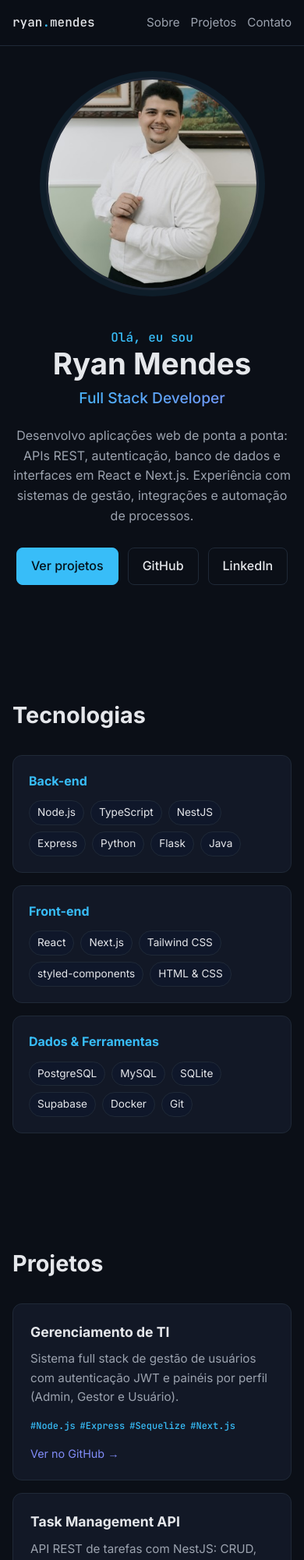
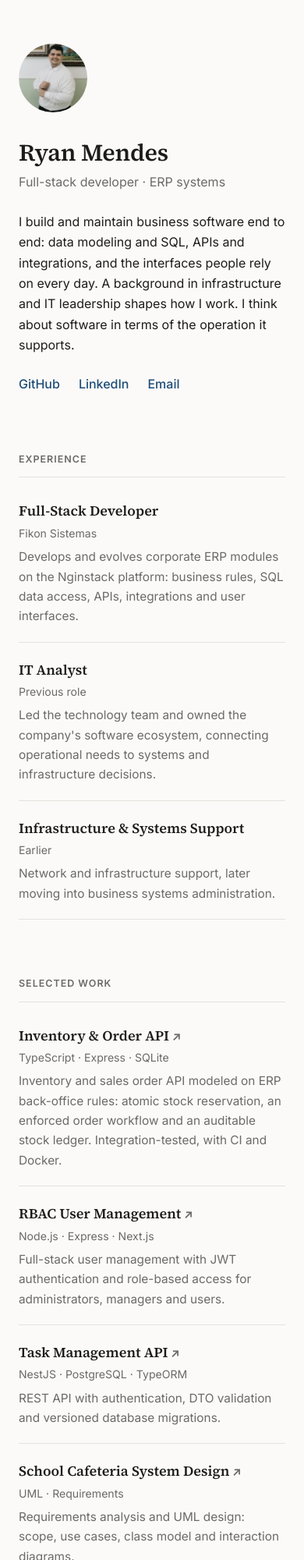
Before and after one commit to ryan-mendes/ryan-mendes.github.io, a plain HTML site: page index.html in a window 390 px wide. Shown: the top 2000 px of the page at 78% size. Drawn offline with Linux system fonts and the light colour scheme.

Commit message:
Redesign site: English, editorial layout, light and dark themes

```diff
--- a/index.html
+++ b/index.html
@@ -1,69 +1,126 @@
 <!doctype html>
-<html lang="pt-BR">
+<html lang="en">
 <head>
   <meta charset="utf-8">
   <meta name="viewport" content="width=device-width, initial-scale=1">
-  <title>Ryan Mendes · Full Stack Developer</title>
-  <meta name="description" content="Portfólio de Ryan Mendes, desenvolvedor Full Stack: Node.js, TypeScript, Python, React e Next.js.">
-  <meta property="og:title" content="Ryan Mendes · Full Stack Developer">
-  <meta property="og:description" content="APIs, sistemas de gestão e aplicações web de ponta a ponta.">
+  <title>Ryan Mendes · Full-Stack Developer</title>
+  <meta name="description" content="Ryan Mendes is a full-stack developer building ERP systems, APIs and integrations.">
+  <meta property="og:title" content="Ryan Mendes · Full-Stack Developer">
+  <meta property="og:description" content="Full-stack developer building ERP systems, APIs and integrations.">
   <meta property="og:image" content="https://ryan-mendes.github.io/assets/ryan.jpeg">
   <link rel="icon" href="assets/ryan.jpeg">
   <link rel="preconnect" href="https://fonts.googleapis.com">
-  <link href="https://fonts.googleapis.com/css2?family=Inter:wght@400;500;600;700&family=JetBrains+Mono:wght@500&display=swap" rel="stylesheet">
+  <link rel="preconnect" href="https://fonts.gstatic.com" crossorigin>
+  <link href="https://fonts.googleapis.com/css2?family=Inter:wght@400;500;600&family=Source+Serif+4:opsz,wght@8..60,500;8..60,600&display=swap" rel="stylesheet">
   <link rel="stylesheet" href="style.css">
 </head>
 <body>
-  <header class="nav">
-    <a class="brand" href="#">ryan<span>.</span>mendes</a>
-    <nav>
-      <a href="#sobre">Sobre</a>
-      <a href="#projetos">Projetos</a>
-      <a href="#contato">Contato</a>
-    </nav>
-  </header>
+  <div class="page">
+    <header class="intro">
+      <img class="portrait" src="assets/ryan.jpeg" alt="Ryan Mendes" width="88" height="88">
+      <h1>Ryan Mendes</h1>
+      <p class="role">Full-stack developer · ERP systems</p>
+      <p class="summary">
+        I build and maintain business software end to end: data modeling and SQL, APIs and
+        integrations, and the interfaces people rely on every day. A background in infrastructure
+        and IT leadership shapes how I work. I think about software in terms of the operation it supports.
+      </p>
+      <nav class="links" aria-label="Contact">
+        <a href="https://github.com/ryan-mendes">GitHub</a>
+        <a href="https://www.linkedin.com/in/ryan-mendes-b7197322a/">LinkedIn</a>
+        <a href="mailto:ryanmendes007@gmail.com">Email</a>
+      </nav>
+    </header>
 
-  <main>
-    <section class="hero">
-      <div class="hero-text">
-        <p class="tag">Olá, eu sou</p>
-        <h1>Ryan Mendes</h1>
-        <h2>Full Stack Developer</h2>
-        <p class="lead">Desenvolvo aplicações web de ponta a ponta: APIs REST, autenticação, banco de dados e interfaces em React e Next.js. Experiência com sistemas de gestão, integrações e automação de processos.</p>
-        <div class="cta">
-          <a class="btn primary" href="#projetos">Ver projetos</a>
-          <a class="btn" href="https://github.com/ryan-mendes" target="_blank" rel="noopener">GitHub</a>
-          <a class="btn" href="https://www.linkedin.com/in/ryan-mendes-b7197322a/" target="_blank" rel="noopener">LinkedIn</a>
-        </div>
-      </div>
-      <img class="avatar" src="assets/ryan.jpeg" alt="Foto de Ryan Mendes" width="320" height="320">
+    <section>
+      <h2>Experience</h2>
+      <ol class="timeline">
+        <li>
+          <div class="item-head">
+            <h3>Full-Stack Developer</h3>
+            <span class="meta">Fikon Sistemas</span>
+          </div>
+          <p>Develops and evolves corporate ERP modules on the Nginstack platform: business rules, SQL data access, APIs, integrations and user interfaces.</p>
+        </li>
+        <li>
+          <div class="item-head">
+            <h3>IT Analyst</h3>
+            <span class="meta">Previous role</span>
+          </div>
+          <p>Led the technology team and owned the company's software ecosystem, connecting operational needs to systems and infrastructure decisions.</p>
+        </li>
+        <li>
+          <div class="item-head">
+            <h3>Infrastructure &amp; Systems Support</h3>
+            <span class="meta">Earlier</span>
+          </div>
+          <p>Network and infrastructure support, later moving into business systems administration.</p>
+        </li>
+      </ol>
     </section>
 
-    <section id="sobre">
-      <h3 class="section-title">Tecnologias</h3>
-      <div class="stack">
-        <div class="stack-group"><h4>Back-end</h4><ul><li>Node.js</li><li>TypeScript</li><li>NestJS</li><li>Express</li><li>Python</li><li>Flask</li><li>Java</li></ul></div>
-        <div class="stack-group"><h4>Front-end</h4><ul><li>React</li><li>Next.js</li><li>Tailwind CSS</li><li>styled-components</li><li>HTML &amp; CSS</li></ul></div>
-        <div class="stack-group"><h4>Dados &amp; Ferramentas</h4><ul><li>PostgreSQL</li><li>MySQL</li><li>SQLite</li><li>Supabase</li><li>Docker</li><li>Git</li></ul></div>
+    <section>
+      <h2>Selected work</h2>
+      <ul class="projects">
+        <li>
+          <a class="project" href="https://github.com/ryan-mendes/inventory-order-api">
+            <div class="item-head">
+              <h3>Inventory &amp; Order API</h3>
+              <span class="meta">TypeScript · Express · SQLite</span>
+            </div>
+            <p>Inventory and sales order API modeled on ERP back-office rules: atomic stock reservation, an enforced order workflow and an auditable stock ledger. Integration-tested, with CI and Docker.</p>
+          </a>
+        </li>
+        <li>
+          <a class="project" href="https://github.com/ryan-mendes/rbac-user-management">
+            <div class="item-head">
+              <h3>RBAC User Management</h3>
+              <span class="meta">Node.js · Express · Next.js</span>
+            </div>
+            <p>Full-stack user management with JWT authentication and role-based access for administrators, managers and users.</p>
+          </a>
+        </li>
+        <li>
+          <a class="project" href="https://github.com/ryan-mendes/task-management-api">
+            <div class="item-head">
+              <h3>Task Management API</h3>
+              <span class="meta">NestJS · PostgreSQL · TypeORM</span>
+            </div>
+            <p>REST API with authentication, DTO validation and versioned database migrations.</p>
+          </a>
+        </li>
+        <li>
+          <a class="project" href="https://github.com/ryan-mendes/school-cafeteria-system-design">
+            <div class="item-head">
+              <h3>School Cafeteria System Design</h3>
+              <span class="meta">UML · Requirements</span>
+            </div>
+            <p>Requirements analysis and UML design: scope, use cases, class model and interaction diagrams.</p>
+          </a>
+        </li>
+      </ul>
+    </section>
+
+    <section class="two-col">
+      <div>
+        <h2>Skills</h2>
+        <dl class="skills">
+          <dt>Languages</dt><dd>JavaScript, TypeScript, SQL, Python</dd>
+          <dt>Back end</dt><dd>Node.js, NestJS, Express, Nginstack</dd>
+          <dt>Front end</dt><dd>React, Next.js</dd>
+          <dt>Data &amp; tools</dt><dd>PostgreSQL, Supabase, Docker, Git</dd>
+        </dl>
+      </div>
+      <div>
+        <h2>Education</h2>
+        <p class="edu"><strong>Telematics</strong><br><span class="meta">Instituto Federal do Ceará (IFCE)</span></p>
       </div>
     </section>
 
-    <section id="projetos">
-      <h3 class="section-title">Projetos</h3>
-      <div class="grid" id="project-grid"></div>
-    </section>
-
-    <section id="contato" class="contact">
-      <h3 class="section-title">Vamos conversar?</h3>
-      <p>Estou aberto a oportunidades e projetos. Me chame por e-mail ou LinkedIn.</p>
-      <div class="cta">
-        <a class="btn primary" href="mailto:ryanmendes007@gmail.com">ryanmendes007@gmail.com</a>
-        <a class="btn" href="https://www.linkedin.com/in/ryan-mendes-b7197322a/" target="_blank" rel="noopener">LinkedIn</a>
-      </div>
-    </section>
-  </main>
-
-  <footer>© <span id="year"></span> Ryan Mendes</footer>
-  <script src="script.js"></script>
+    <footer>
+      <span>Ryan Mendes</span>
+      <a href="mailto:ryanmendes007@gmail.com">ryanmendes007@gmail.com</a>
+    </footer>
+  </div>
 </body>
 </html>
--- a/script.js
+++ /dev/null
@@ -1,21 +0,0 @@
-const USER = 'ryan-mendes';
-
-const projects = [
-  { name: 'Gerenciamento de TI', repo: 'Gerenciamento-de-TI', desc: 'Sistema full stack de gestão de usuários com autenticação JWT e painéis por perfil (Admin, Gestor e Usuário).', tags: ['Node.js', 'Express', 'Sequelize', 'Next.js'] },
-  { name: 'Task Management API', repo: 'task-management-api', desc: 'API REST de tarefas com NestJS: CRUD, filtros, autenticação JWT, hash de senha e validação de DTOs.', tags: ['NestJS', 'TypeScript', 'Docker'] },
-  { name: 'Lojinha', repo: 'lojinha', desc: 'E-commerce com carrinho de compras, cadastro de clientes e produtos e painel administrativo.', tags: ['Python', 'Flask', 'SQLite'] },
-  { name: 'Gestão de Refeitório', repo: 'gestao-refeitorio', desc: 'Modelagem de um sistema de refeitório escolar: escopo, casos de uso, diagrama de classes e interações.', tags: ['UML', 'Engenharia de Software'] },
-  { name: 'FlaskApp', repo: 'FlaskApp', desc: 'Aplicação web em Flask com páginas de login, cadastro e compras, persistência em SQLite e logs.', tags: ['Python', 'Flask'] },
-  { name: 'Portfólio', repo: 'ryan-mendes.github.io', desc: 'Este site: HTML, CSS e JavaScript puros, responsivo e publicado no GitHub Pages.', tags: ['HTML', 'CSS', 'JavaScript'] },
-];
-
-const grid = document.getElementById('project-grid');
-grid.innerHTML = projects.map(p => `
-  <a class="card" href="https://github.com/${USER}/${p.repo}" target="_blank" rel="noopener">
-    <h4>${p.name}</h4>
-    <p>${p.desc}</p>
-    <div class="tags">${p.tags.map(t => `<span>#${t}</span>`).join('')}</div>
-    <span class="link">Ver no GitHub →</span>
-  </a>`).join('');
-
-document.getElementById('year').textContent = new Date().getFullYear();
--- a/style.css
+++ b/style.css
@@ -1,42 +1,139 @@
-:root{--bg:#0b0f17;--surface:#121826;--border:#1f2937;--text:#e5e7eb;--muted:#9ca3af;--accent:#38bdf8;--accent-2:#818cf8}
-*{box-sizing:border-box;margin:0;padding:0}
-html{scroll-behavior:smooth}
-body{background:var(--bg);color:var(--text);font-family:Inter,system-ui,sans-serif;line-height:1.6}
-a{color:inherit;text-decoration:none}
-.nav{position:sticky;top:0;z-index:10;display:flex;justify-content:space-between;align-items:center;padding:16px max(16px,calc((100vw - 1080px)/2));background:rgba(11,15,23,.85);backdrop-filter:blur(8px);border-bottom:1px solid var(--border)}
-.brand{font-family:"JetBrains Mono",monospace;font-weight:500}
-.brand span{color:var(--accent)}
-.nav nav{display:flex;gap:20px;font-size:.95rem;color:var(--muted)}
-.nav nav a:hover{color:var(--text)}
-main{max-width:1080px;margin:0 auto;padding:0 16px}
-section{padding:72px 0}
-.hero{display:flex;align-items:center;justify-content:space-between;gap:48px;min-height:80vh}
-.tag{color:var(--accent);font-family:"JetBrains Mono",monospace}
-h1{font-size:clamp(2.4rem,6vw,4rem);line-height:1.1}
-h2{font-size:clamp(1.2rem,3vw,1.6rem);font-weight:500;background:linear-gradient(90deg,var(--accent),var(--accent-2));-webkit-background-clip:text;background-clip:text;color:transparent;margin:8px 0 20px}
-.lead{color:var(--muted);max-width:560px}
-.avatar{width:min(320px,70vw);height:auto;aspect-ratio:1;object-fit:cover;border-radius:50%;border:3px solid var(--border);box-shadow:0 0 0 8px rgba(56,189,248,.08)}
-.cta{display:flex;flex-wrap:wrap;gap:12px;margin-top:28px}
-.btn{padding:10px 18px;border:1px solid var(--border);border-radius:8px;font-weight:500;transition:.2s}
-.btn:hover{border-color:var(--accent);color:var(--accent)}
-.btn.primary{background:var(--accent);border-color:var(--accent);color:#04121c}
-.btn.primary:hover{filter:brightness(1.1);color:#04121c}
-.section-title{font-size:1.8rem;margin-bottom:28px}
-.stack{display:grid;grid-template-columns:repeat(auto-fit,minmax(240px,1fr));gap:16px}
-.stack-group{background:var(--surface);border:1px solid var(--border);border-radius:12px;padding:20px}
-.stack-group h4{color:var(--accent);margin-bottom:12px}
-.stack-group ul{list-style:none;display:flex;flex-wrap:wrap;gap:8px}
-.stack-group li{font-size:.85rem;padding:4px 10px;border-radius:999px;background:#0f172a;border:1px solid var(--border)}
-.grid{display:grid;grid-template-columns:repeat(auto-fill,minmax(280px,1fr));gap:16px}
-.card{display:flex;flex-direction:column;background:var(--surface);border:1px solid var(--border);border-radius:12px;padding:22px;transition:.2s}
-.card:hover{transform:translateY(-3px);border-color:var(--accent)}
-.card h4{font-size:1.1rem;margin-bottom:8px}
-.card p{color:var(--muted);font-size:.95rem;flex:1}
-.card .tags{display:flex;flex-wrap:wrap;gap:6px;margin-top:16px}
-.card .tags span{font-family:"JetBrains Mono",monospace;font-size:.75rem;color:var(--accent)}
-.card .link{margin-top:14px;font-size:.9rem;color:var(--accent-2)}
-.contact{text-align:center}
-.contact p{color:var(--muted)}
-.contact .cta{justify-content:center}
-footer{text-align:center;color:var(--muted);font-size:.85rem;padding:32px 16px;border-top:1px solid var(--border)}
-@media (max-width:760px){.hero{flex-direction:column-reverse;text-align:center;padding-top:40px;min-height:auto}.lead{margin:0 auto}.cta{justify-content:center}.nav nav{gap:14px}.btn.primary[href^="mailto"]{word-break:break-all}}
+:root {
+  --bg: #fbfaf8;
+  --text: #1c1c1a;
+  --muted: #6b6a66;
+  --rule: #e4e2dd;
+  --accent: #1f4e79;
+  color-scheme: light;
+}
+
+@media (prefers-color-scheme: dark) {
+  :root {
+    --bg: #141413;
+    --text: #e8e6e1;
+    --muted: #9a988f;
+    --rule: #2c2b28;
+    --accent: #8fb4d9;
+    color-scheme: dark;
+  }
+}
+
+* { box-sizing: border-box; margin: 0; padding: 0; }
+
+body {
+  background: var(--bg);
+  color: var(--text);
+  font: 400 16px/1.65 Inter, system-ui, -apple-system, sans-serif;
+  -webkit-font-smoothing: antialiased;
+}
+
+a { color: inherit; text-decoration: none; }
+
+.page {
+  max-width: 680px;
+  margin: 0 auto;
+  padding: 88px 24px 48px;
+}
+
+h1, h2, h3 { font-family: "Source Serif 4", Georgia, serif; font-weight: 600; }
+
+.portrait {
+  width: 88px;
+  height: 88px;
+  border-radius: 50%;
+  object-fit: cover;
+  object-position: 50% 15%;
+  margin-bottom: 28px;
+}
+
+h1 { font-size: 2.25rem; line-height: 1.15; letter-spacing: -0.01em; }
+
+.role { color: var(--muted); margin-top: 6px; }
+
+.summary { margin-top: 24px; max-width: 60ch; }
+
+.links { display: flex; gap: 24px; margin-top: 24px; font-weight: 500; }
+
+.links a {
+  color: var(--accent);
+  border-bottom: 1px solid transparent;
+  transition: border-color .15s;
+}
+
+.links a:hover { border-color: currentColor; }
+
+section { margin-top: 72px; }
+
+h2 {
+  font-size: .78rem;
+  font-family: Inter, sans-serif;
+  font-weight: 600;
+  letter-spacing: .08em;
+  text-transform: uppercase;
+  color: var(--muted);
+  padding-bottom: 12px;
+  border-bottom: 1px solid var(--rule);
+  margin-bottom: 8px;
+}
+
+.timeline, .projects { list-style: none; }
+
+.timeline li, .projects li { border-bottom: 1px solid var(--rule); }
+
+.timeline li { padding: 20px 0; }
+
+.project { display: block; padding: 20px 0; }
+
+.project h3 { transition: color .15s; }
+
+.project:hover h3 { color: var(--accent); }
+
+.project h3::after {
+  content: " ↗";
+  font-family: Inter, sans-serif;
+  font-size: .8em;
+  color: var(--muted);
+}
+
+.item-head {
+  display: flex;
+  justify-content: space-between;
+  align-items: baseline;
+  gap: 16px;
+  flex-wrap: wrap;
+}
+
+h3 { font-size: 1.12rem; }
+
+.meta { color: var(--muted); font-size: .88rem; }
+
+.timeline p, .project p { color: var(--muted); margin-top: 6px; font-size: .96rem; }
+
+.two-col { display: grid; grid-template-columns: 3fr 2fr; gap: 48px; }
+
+.skills { display: grid; grid-template-columns: max-content 1fr; gap: 10px 20px; margin-top: 16px; font-size: .95rem; }
+
+.skills dt { color: var(--muted); }
+
+.edu { margin-top: 16px; font-size: .95rem; }
+
+footer {
+  margin-top: 96px;
+  padding-top: 20px;
+  border-top: 1px solid var(--rule);
+  display: flex;
+  justify-content: space-between;
+  gap: 16px;
+  flex-wrap: wrap;
+  color: var(--muted);
+  font-size: .88rem;
+}
+
+footer a:hover { color: var(--text); }
+
+@media (max-width: 600px) {
+  .page { padding-top: 56px; }
+  h1 { font-size: 1.9rem; }
+  .two-col { grid-template-columns: 1fr; gap: 0; }
+  .item-head { flex-direction: column; gap: 2px; }
+}
```
Also changed, not shown: 1 other file.
